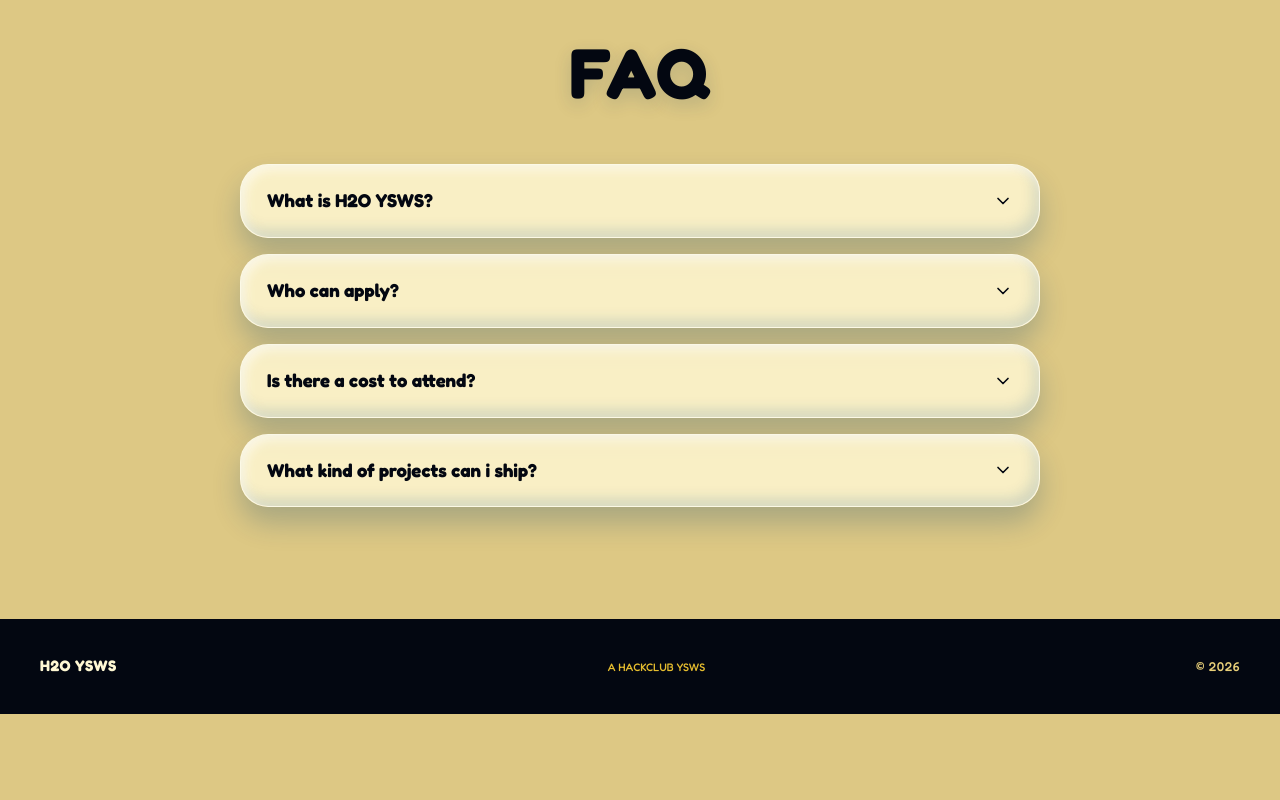
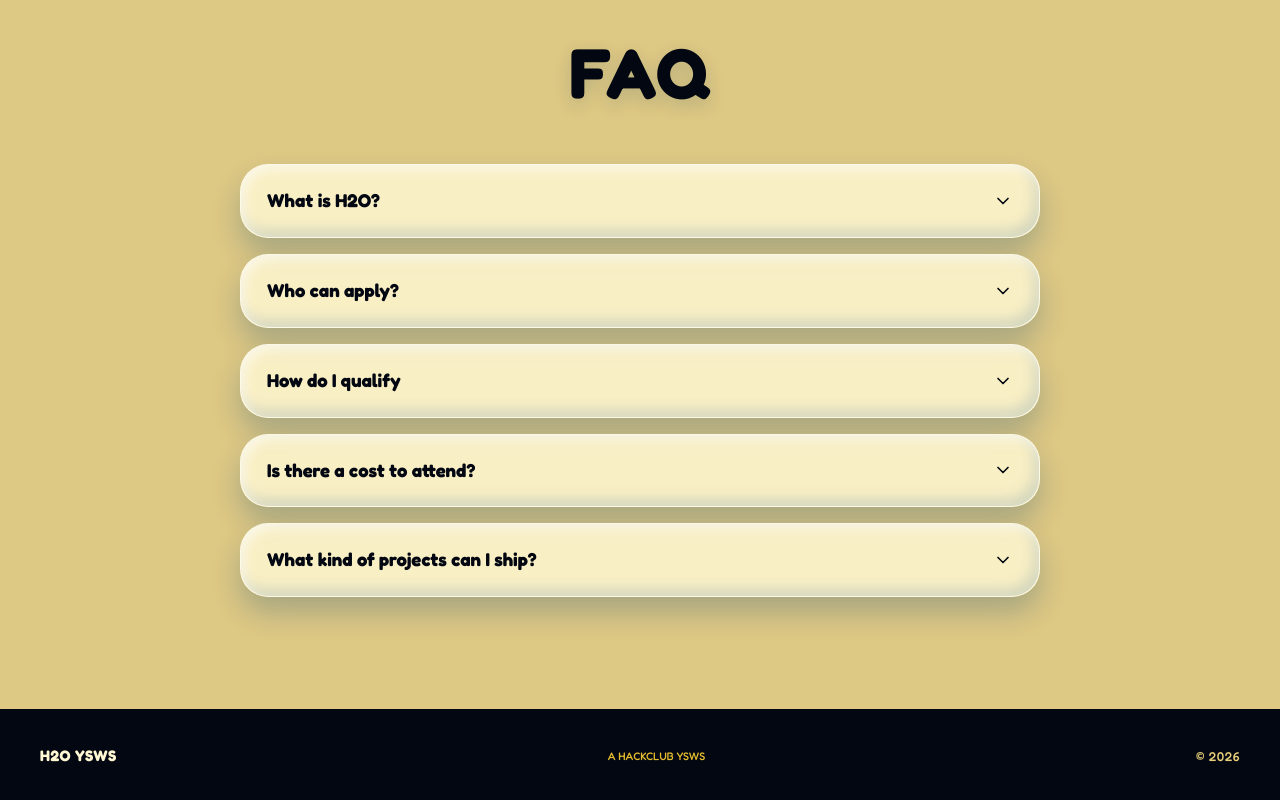
Before and after one commit to H-O-Ysws/h2o, a Next.js app: page / in a window 1280 px wide. Shown: the part 818-1618 px from the top of the page. Before the commit the page ends 1532 px from the top, so only its background shows below. Built offline with nearby package versions, Linux system fonts and the light colour scheme.

Commit message:
Update FAQ content

```diff
--- a/src/components/ui/faq.tsx
+++ b/src/components/ui/faq.tsx
@@ -4,20 +4,24 @@ import { useState } from "react";
 import { ChevronDown } from "lucide-react";
 const FAQ_ITEMS = [
   {
-    q: "What is H2O YSWS?",
-    a: "H2O YSWS is a hackclub you ship we ship event,  a event where you ship projects collect shells and shop stuff and get an invite to 5 day event at Goa India.."
+    q: "What is H2O?",
+    a: "H2O is a hackclub you ship we ship event event where you ship projects, and collect shells to get invited to 5 day hackathon in Goa, India."
   },
   {
     q: "Who can apply?",
-    a: "Any high schooler from around the world can apply aged between 13-18yrs. No experience is requied just a driveeee to make something cool and shippppp.."
+    a: "Anybody aged 13-18 (inclusive) at the time of the event. No experience required."
+  },
+  {
+    q: "How do I qualify",
+    a: "Ship 60hrs to get an invite to the event, additional hours can be spent for travel stipends, or in the shop."
   },
   {
     q: "Is there a cost to attend?",
-    a: "Yuss, the cost is you being creative, happy, crazyyyy and buidling projects out of your mind. We will cover your travel and accomodation for the 5 day event.."
+    a: "The event is 100% free for all participants, food and accomodation for all 5 days will be covered."
   },
   {
-    q: "What kind of projects can i ship?",
-    a: "ANYTHINGGGGG, yusssss anything just open your creativity it can be an app, a tool, a site, a robot.. or even an robotic tissue thrower cause why nottt. Only thing to mind is the projects not being nsfw heheheh no."
+    q: "What kind of projects can I ship?",
+    a: "All types of projects are allowed. Lapse must be used for hardware projects, and Hackatime for software or games, time tracked while making art and assets will be counted."
   },
 ];
 
```
